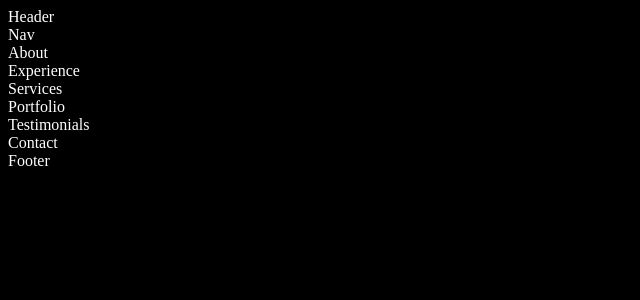
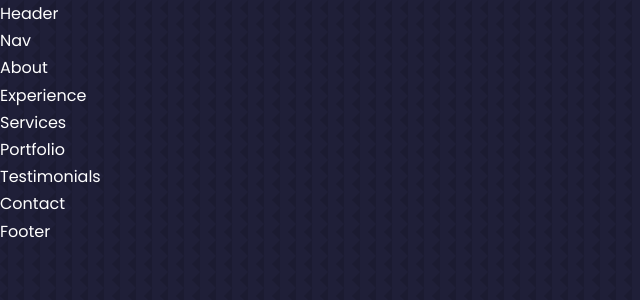
Before and after one commit to SeaWiser/my-new-portfolio, a React (Create React App) app: page / in a window 1280 px wide. Shown: the top 300 px of the page, without its empty margins (0-640 px from the left). Built offline with nearby package versions, Linux system fonts and the light colour scheme.

Commit message:
Adding default styles

```diff
--- a/src/index.css
+++ b/src/index.css
@@ -1,4 +1,140 @@
+@import url('https://fonts.googleapis.com/css2?family=Poppins:wght@300;400;500;600&display=swap');
+
+* {
+  margin: 0;
+  padding: 0;
+  border: 0;
+  outline: 0;
+  box-sizing: border-box;
+  list-style: none;
+  text-decoration: none;
+}
+
+:root {
+  --color-bg: #1f1f38;
+  --color-bg-variant: #2c2c6c;
+  --color-primary: #4db5ff;
+  --color-primary-variant: rgba(77, 181, 255, 0.4);
+  --color-white: #fff;
+  --color-light: rgba(255, 255, 255, 0.6);
+
+  --transition: all 400ms ease;
+
+  --container-width-lg: 75%;
+  --container-width-md: 86%;
+  --container-width-sm: 90%;
+}
+
+html {
+  scroll-behavior: smooth;
+}
+
+::-webkit-scrollbar {
+  display: none;
+}
+
 body {
-    background: black;
-    color: white;
+  font-family: 'Poppins', sans-serif;
+  background: var(--color-bg);
+  color: var(--color-white);
+  line-height: 1.7;
+  background-image: url(../src/assets/bg-texture.png);
 }
+
+/* ---------------------- GENERAL STYLES ---------------------- */
+
+.container {
+  width: var(--container-width-lg);
+  margin: 0 auto;
+}
+
+h1,
+h2,
+h3,
+h4,
+h5 {
+  font-weight: 500;
+}
+
+h1 {
+  font-size: 2.5rem;
+}
+
+section {
+  margin-top: 8rem;
+}
+
+section > h2,
+section > h5 {
+  text-align: center;
+  color: var(--color-light);
+}
+
+section > h2 {
+  color: var(--color-primary);
+}
+
+.text-light {
+  color: var(--color-light);
+}
+
+a {
+  color: var(--color-primary);
+  transition: var(--transition);
+}
+
+a:hover {
+  color: var(--color-white);
+}
+
+.btn {
+  width: max-content;
+  display: inline-block;
+  color: var(--color-primary);
+  padding: 0.75rem 1.2rem;
+  border-radius: 0.4rem;
+  cursor: pointer;
+  border: 1px solid var(--color-primary);
+  transition: var(--transition);
+}
+
+.btn:hover {
+  background: var(--color-white);
+  color: var(--color-bg);
+  border-color: transparent;
+}
+
+.btn-primary {
+  background: var(--color-primary);
+  color: var(--color-bg);
+}
+
+img {
+  display: block;
+  width: 100%;
+  object-fit: cover;
+}
+
+/* -------------- MEDIA QUERIES (MEDIUM DEVICES) -------------- */
+
+@media screen and (max-width: 1024px) {
+  .container {
+    width: var(--container-width-md);
+  }
+
+  section {
+    margin-top: 6rem;
+  }
+}
+
+/* -------------- MEDIA QUERIES (SMALL DEVICES) -------------- */
+
+@media screen and (max-width: 600px) {
+  .container {
+    width: var(--container-width-sm);
+  }
+
+  section {
+    margin-top: 2rem;
+  }
+}
```
